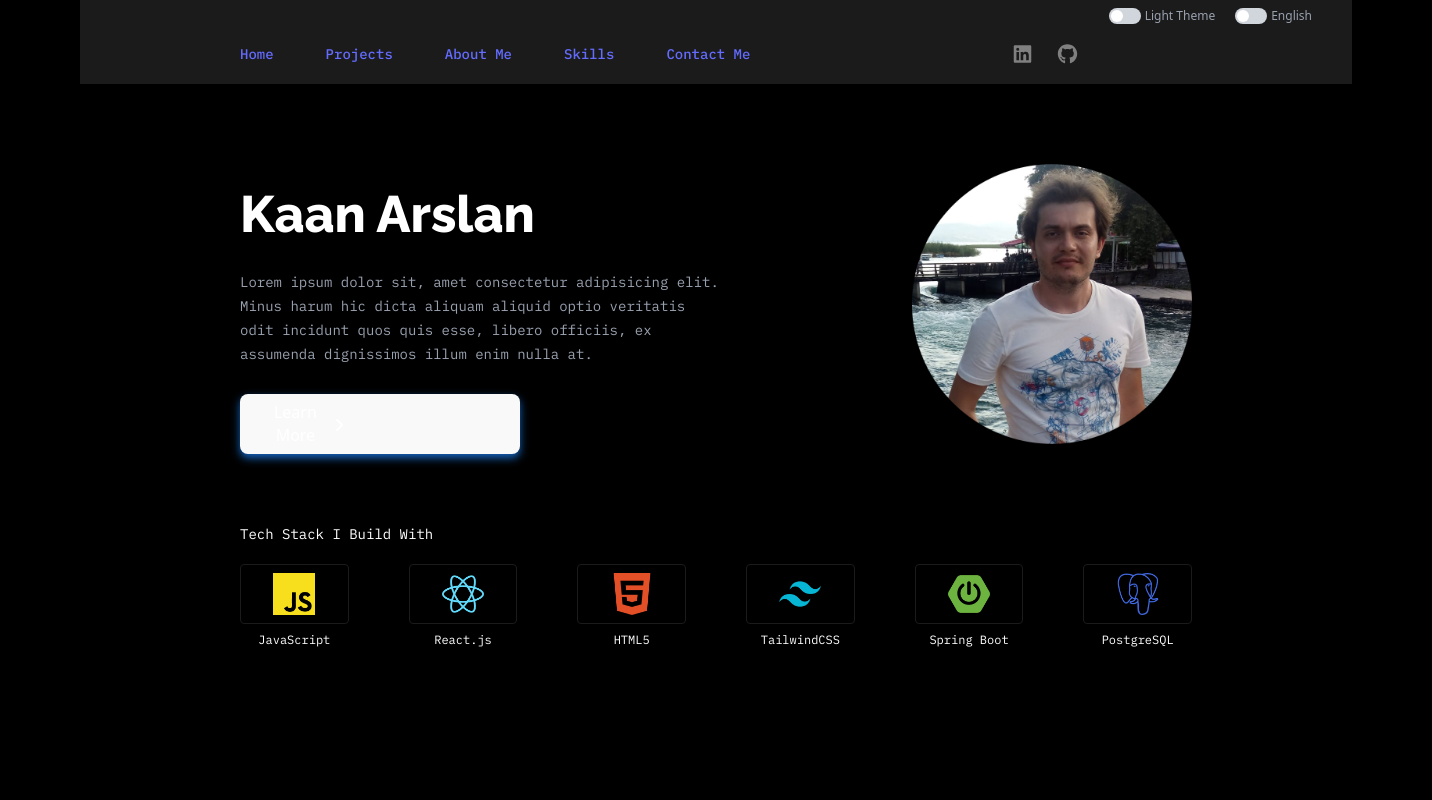
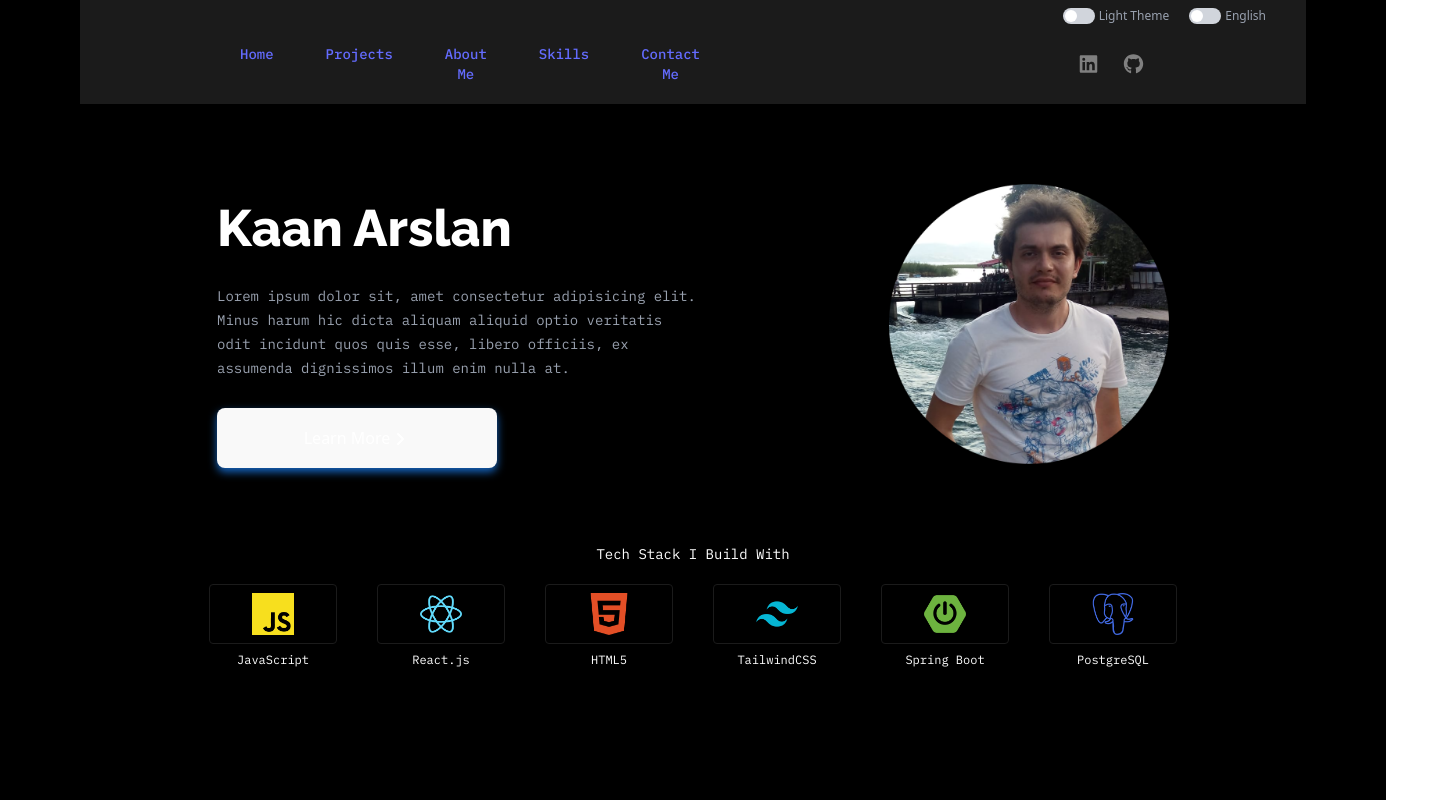
Before and after one commit to kaanarslann/Personal-Portfolio-Page, a React (Vite) app: page / in a window 1280 px wide. Shown: the whole page, 1432 px wide, since content can reach past the window. Built offline with nearby package versions, Linux system fonts and the light colour scheme.

Commit message:
fixes button bug & adds projectcard component

```diff
--- a/src/components/Button.jsx
+++ b/src/components/Button.jsx
@@ -1,16 +1,21 @@
-export default function Button({variant, href, children, ...props}) {
+export default function Button({size, color, href, children, ...props}) {
 
     const base = "flex items-center justify-center text-center text-sm font-['IBM_Plex_Mono'] font-bold text-white border rounded drop-shadow-lg";
 
-    const variants = {
-        hero: "bg-[#1565C0] border-[#42A5F5] w-36 h-10 md:w-70 md:h-15 drop-shadow-[#1565C0]",
-        prjOrange: "bg-[#FFA217] drop-shadow-[#FFA217] w-47 h-9",
-        prjBlue: "bg-[#000AFF] drop-shadow-[#000AFF] w-47 h-9",
-        prjGreen: "bg-[#2AB090] drop-shadow-[#2AB090] w-47 h-9",
-        prjYellow: "bg-[#fcf519] drop-shadow-[#fcf519] w-47 h-9"
+    const sizes = {
+        hero: "w-36 h-10 md:w-70 md:h-15",
+        project: "w-47 h-9"
     }
 
-    const className = `${base} ${variants[variant]}`;
+    const colors = {
+        hero: "bg-[#1565C0] border-[#42A5F5] drop-shadow-[#1565C0]",
+        orange: "bg-[#FFA217] drop-shadow-[#FFA217]",
+        blue: "bg-[#000AFF] drop-shadow-[#000AFF]",
+        green: "bg-[#2AB090] drop-shadow-[#2AB090]",
+        red: "bg-[#E33636] drop-shadow-[#E33636]"
+    }
+
+    const className = `${base} ${sizes[size]} ${colors[color]}`;
 
     if (href) {
         return (
@@ -22,7 +27,7 @@ export default function Button({variant, href, children, ...props}) {
 
     return (
         <button className={className} {...props}>
-            {children} <div className="w-47 h-9"></div>
+            {children}
         </button>
     );
 }
--- a/src/components/Header.jsx
+++ b/src/components/Header.jsx
@@ -32,7 +32,7 @@ export default function Header() {
                 </div>
             </section>
             <section className={`toggle-header transition-all duration-300 ${isVisible ? "hidden" : "block"} md:block`}>
-                <div className="flex flex-col md:flex-row gap-10 md:gap-65 items-center justify-center md:justify-start px-30">
+                <div className="flex flex-col md:flex-row gap-10 md:gap-94 items-center justify-center px-30">
                     <section className="header-nav flex">
                         <nav className="flex flex-col md:flex-row gap-10 md:gap-13 font-[IBM_Plex_Mono]
                         text-center text-sm tracking-[1%] text-gray-400">
--- a/src/components/ProjectCard.jsx
+++ b/src/components/ProjectCard.jsx
@@ -2,28 +2,35 @@ import Button from "./Button";
 import { FontAwesomeIcon } from "@fortawesome/react-fontawesome"
 import { faAngleRight } from "@fortawesome/free-solid-svg-icons";
 
-export default function ProjectCard({direction, techs, title, description, picture, buttonType}) {
+export default function ProjectCard({direction, techs, tagColor, title, description, picture, buttonType}) {
 
-    const {variant, href} = buttonType;
+    const {size, color, href} = buttonType;
+
+    const tagColors = {
+        orange: "[#FFA217]",
+        blue: "[#000AFF]",
+        green: "[#2AB090]",
+        red: "[#E33636]"
+    }
 
     return (
         <article className={`${direction}`}>
-            <details>
-                <div className="project-tags">
-                    <h4>{techs}</h4>
+            <details className="flex flex-col">
+                <div className={`project-tags border bg-${tagColors[tagColor]} rounded-[60px] opacity-100`}>
+                    <h4 className={`font-['IBM_Plex_Mono'] text-${tagColors[tagColor]} font-bold text-xs`}>{techs}</h4>
                 </div>
-                <h1 className="project-title">
+                <h1 className="project-title font-[Raleway] text-2xl text-black">
                     {title}
                 </h1>
-                <p className="project-description">
+                <p className="project-description font-['IBM_Plex_Mono'] text-sm leading-6 tracking-[1%] text-[#9C9C9C]">
                     {description}
                 </p>
-                <Button variant={variant} href={href}>
-                    <span>View Project</span><FontAwesomeIcon icon={faAngleRight} className="pt-0.5"/>
+                <Button size={size} color={color} href={href}>
+                    <span>View Project</span><FontAwesomeIcon icon={faAngleRight} className="relative top-px"/>
                 </Button>
             </details>
             <figure>
-                <img className="project-picture" src={picture}/>
+                <img className="project-picture w-111 h-75 rounded" src={picture}/>
             </figure>
         </article>
     )
--- a/src/sections/Hero.jsx
+++ b/src/sections/Hero.jsx
@@ -20,16 +20,16 @@ export default function Hero() {
             <section className="header mb-15 md:mb-20">
                 <Header />
             </section>
-                <section className="flex flex-col md:px-40">
-                    <section className="hero flex items-center gap-5 md:gap-80 justify-center md:justify-start">
-                    <article className="hero-info flex flex-col w-[55%] gap-5 md:gap-7 md:w-88 md:h-64">
+            <section className="flex flex-col">
+                <section className="hero flex items-center gap-5 md:gap-80 justify-center">
+                    <article className="hero-info flex flex-col w-[55%] gap-5 md:gap-7 md:w-88">
                         <h1 className="text-white font-[Raleway] font-extrabold text-5xl">Kaan Arslan</h1>
                         <p className="text-gray-400 font-['IBM_Plex_Mono']
                         text-sm leading-6 tracking-[1%] md:w-120">Lorem ipsum dolor sit, amet consectetur adipisicing elit.
                             Minus harum hic dicta aliquam aliquid optio veritatis odit incidunt quos quis esse, libero officiis,
                             ex assumenda dignissimos illum enim nulla at.</p>
-                        <Button variant="hero">
-                            <span>Learn More</span><FontAwesomeIcon icon={faAngleRight} className="pt-0.5"/>
+                        <Button size="hero" color="hero">
+                            <span>Learn More</span><FontAwesomeIcon icon={faAngleRight} className="relative top-px"/>
                         </Button>
                     </article>
                     <figure className="hero-photo w-[45%] md:w-70 md:h-75">
@@ -37,10 +37,10 @@ export default function Hero() {
                     </figure>
                 </section>
                 <section className="tech-stack flex flex-col mt-10 md:mt-15 gap-5 pb-15">
-                    <div className="flex">
+                    <div className="flex mx-auto">
                         <h3 className="font-['IBM_Plex_Mono'] text-white text-sm">Tech Stack I Build With</h3>
                     </div>
-                    <div className="tech-logos flex justify-center gap-5 md:gap-15">
+                    <div className="tech-logos flex justify-center gap-5 md:gap-10">
                         <TechStack logo={JavaScript} title={"JavaScript"}/>
                         <TechStack logo={React} title={"React.js"}/>
                         <TechStack logo={HTML5} title={"HTML5"}/>
--- a/src/sections/Projects.jsx
+++ b/src/sections/Projects.jsx
@@ -1,6 +1,6 @@
 export default function Projects() {
     return (
-        <section>
+        <section className="projects">
 
         </section>
     )
```
